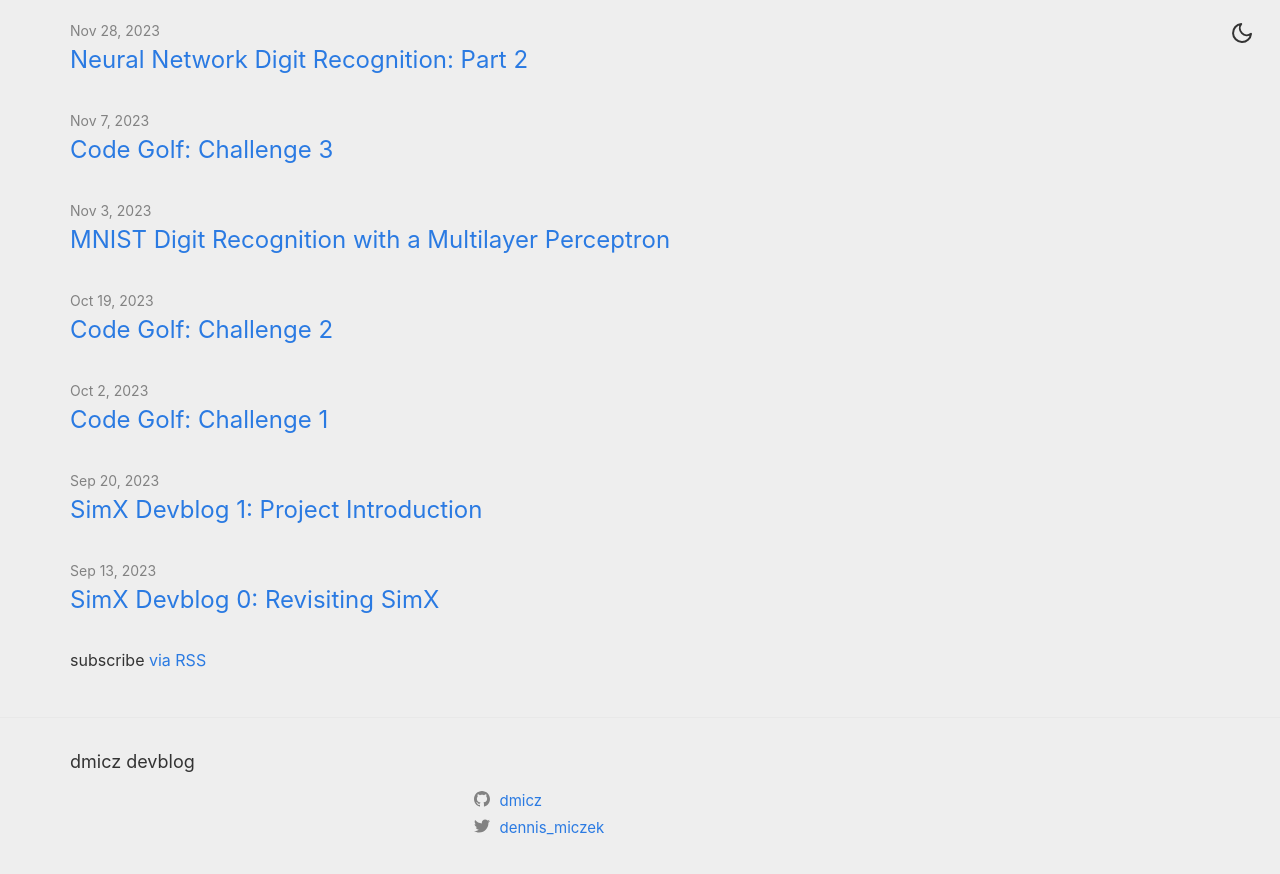
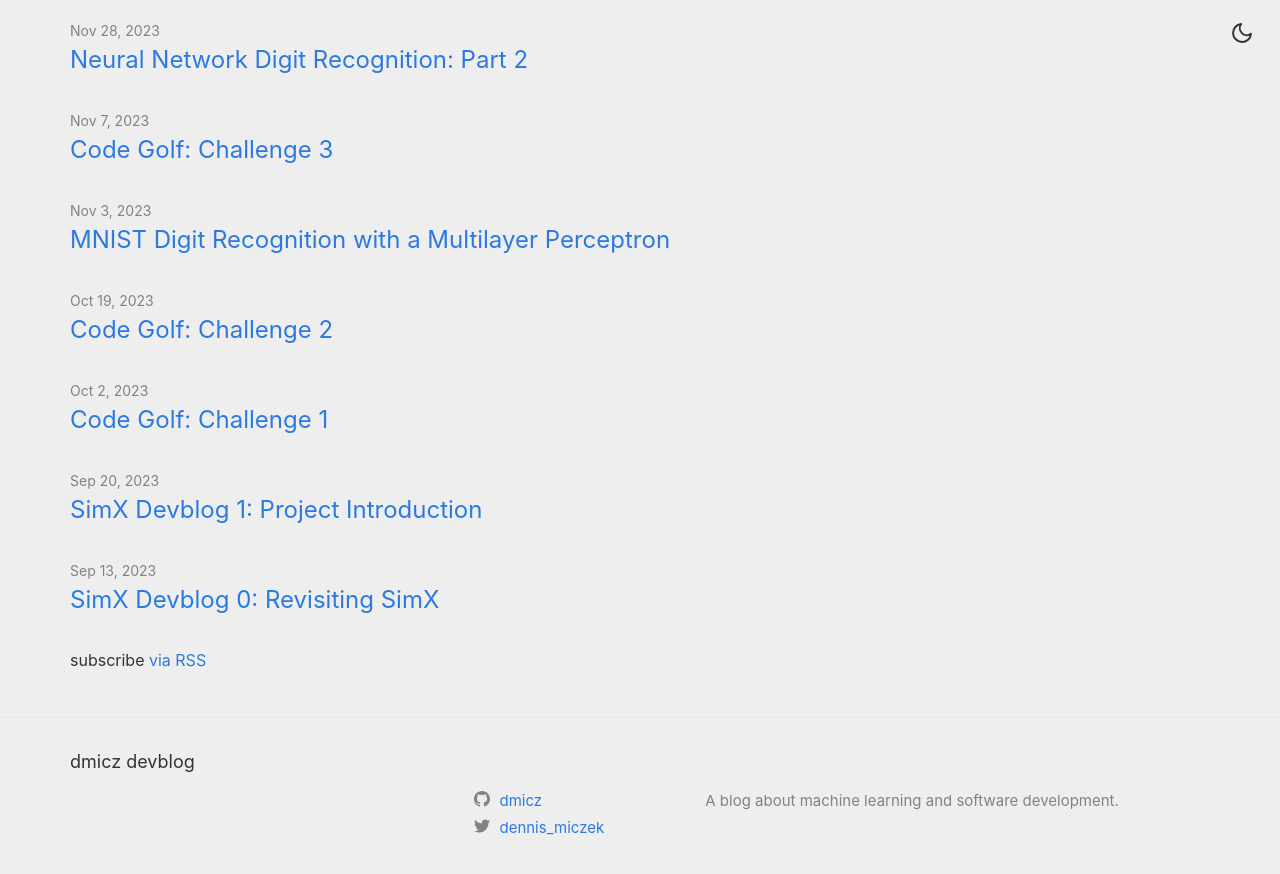
Before and after one commit to dmicz/dmicz.github.io, a Jekyll site: the page built from docs/index.markdown, in a window 1280 px wide and 900 px high, scrolled down 671 px. Shown: the top 874 px of the window. Built offline with Jekyll 4.4.1, drawn with Linux system fonts in a browser that asks for light colours.

Commit message:
add meta description tag

```diff
--- a/docs/_config.yml
+++ b/docs/_config.yml
@@ -19,7 +19,7 @@
 # in the templates via {{ site.myvariable }}.
 
 title: dmicz devblog
-description: ""
+description: "A blog about machine learning and software development."
 baseurl: "" # the subpath of your site, e.g. /blog
 url: "https://dmicz.github.io" # the base hostname & protocol for your site, e.g. http://example.com
 github_username:  dmicz
--- a/docs/_includes/head.html
+++ b/docs/_includes/head.html
@@ -10,10 +10,11 @@
   <meta charset="utf-8">
   <meta http-equiv="X-UA-Compatible" content="IE=edge">
   <meta name="viewport" content="width=device-width, initial-scale=1">
+  <meta description="{{ page.summary | default: site.description }}">
 
   <meta name="twitter:site"    content="@{{ site.twitter_username }}">
   <meta name="twitter:creator" content="@{{ site.author }}">
-  <meta name="twitter:title"   content="{{ page.title }}">
+  <meta name="twitter:title"   content="{{ page.title | default: "dmicz devblog" }}">
 
   {% if page.summary %}
   <meta name="twitter:description" content="{{ page.summary }}">
```
